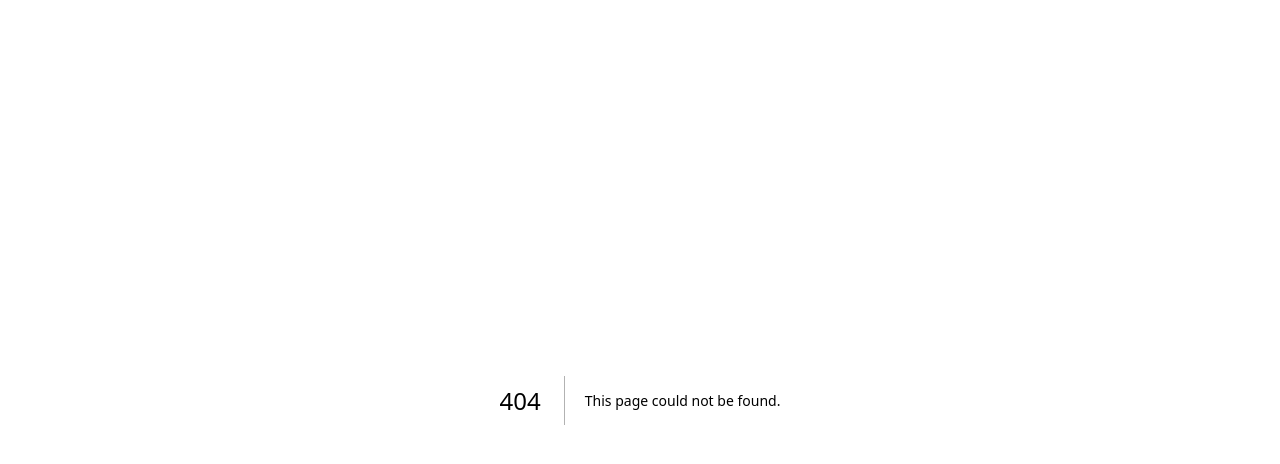
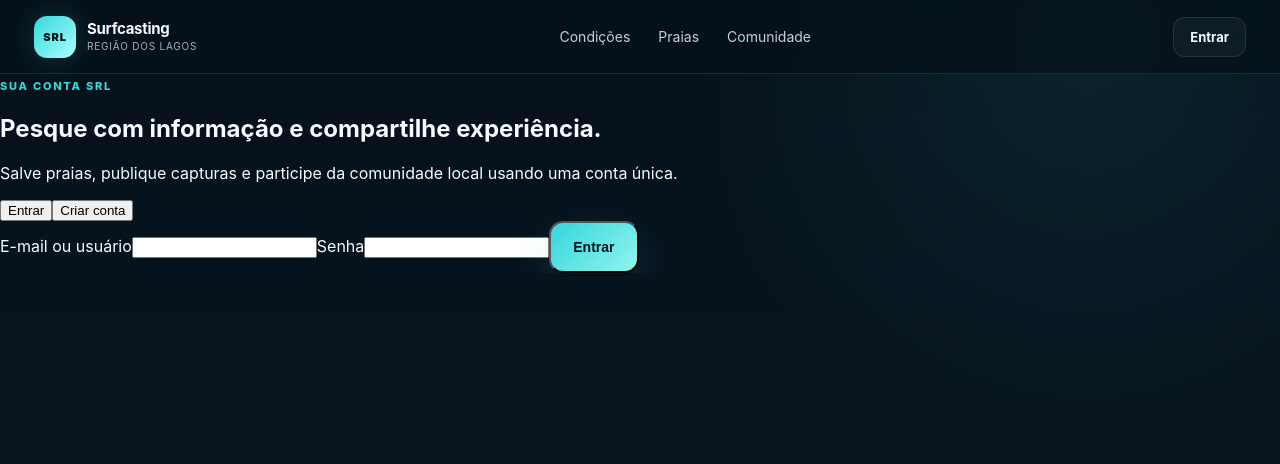
Before and after one commit to richaferreira/SITE-Surfcasting-, a Next.js app in the folder frontend/: page /login in a window 1280 px wide. Before the commit this address had no page. Shown: the top 464 px of the page. Built offline with nearby package versions, Linux system fonts and the light colour scheme; no server answers.

Commit message:
feat: adiciona login e cadastro web

```diff
--- /dev/null
+++ b/frontend/app/login/page.tsx
@@ -0,0 +1,115 @@
+"use client";
+
+import { FormEvent, useState } from "react";
+
+import SiteHeader from "../../components/SiteHeader";
+import { AuthPayload, browserApi, saveSession } from "../../lib/api";
+
+export default function LoginPage() {
+  const [mode, setMode] = useState<"login" | "register">("login");
+  const [error, setError] = useState<string | null>(null);
+  const [loading, setLoading] = useState(false);
+
+  async function submitLogin(event: FormEvent<HTMLFormElement>) {
+    event.preventDefault();
+    setLoading(true);
+    setError(null);
+    const form = new FormData(event.currentTarget);
+    try {
+      const payload = await browserApi<AuthPayload>("/api/v1/auth/login", {
+        method: "POST",
+        body: JSON.stringify({ login: form.get("login"), password: form.get("password") }),
+      });
+      saveSession(payload);
+      window.location.href = payload.user.role === "ADMIN" ? "/admin" : "/perfil";
+    } catch (err) {
+      setError(err instanceof Error ? err.message : "Não foi possível entrar.");
+    } finally {
+      setLoading(false);
+    }
+  }
+
+  async function submitRegister(event: FormEvent<HTMLFormElement>) {
+    event.preventDefault();
+    setLoading(true);
+    setError(null);
+    const form = new FormData(event.currentTarget);
+    try {
+      const payload = await browserApi<AuthPayload>("/api/v1/auth/register", {
+        method: "POST",
+        body: JSON.stringify({
+          name: form.get("name"),
+          username: form.get("username"),
+          email: form.get("email"),
+          password: form.get("password"),
+        }),
+      });
+      saveSession(payload);
+      window.location.href = "/perfil";
+    } catch (err) {
+      setError(err instanceof Error ? err.message : "Não foi possível criar sua conta.");
+    } finally {
+      setLoading(false);
+    }
+  }
+
+  return (
+    <main>
+      <SiteHeader />
+      <section className="pageShell authShell">
+        <div className="authIntro">
+          <span className="eyebrow">Sua conta SRL</span>
+          <h1>Pesque com informação e compartilhe experiência.</h1>
+          <p>Salve praias, publique capturas e participe da comunidade local usando uma conta única.</p>
+        </div>
+
+        <article className="panel authCard">
+          <div className="tabRow">
+            <button className={mode === "login" ? "tabActive" : ""} onClick={() => setMode("login")} type="button">Entrar</button>
+            <button className={mode === "register" ? "tabActive" : ""} onClick={() => setMode("register")} type="button">Criar conta</button>
+          </div>
+
+          {error ? <div className="notice errorNotice">{error}</div> : null}
+
+          {mode === "login" ? (
+            <form className="formStack" onSubmit={submitLogin}>
+              <label>
+                E-mail ou usuário
+                <input name="login" autoComplete="username" required minLength={3} />
+              </label>
+              <label>
+                Senha
+                <input name="password" type="password" autoComplete="current-password" required minLength={8} />
+              </label>
+              <button className="primaryButton formButton" disabled={loading} type="submit">
+                {loading ? "Entrando..." : "Entrar"}
+              </button>
+            </form>
+          ) : (
+            <form className="formStack" onSubmit={submitRegister}>
+              <label>
+                Nome
+                <input name="name" autoComplete="name" required minLength={2} />
+              </label>
+              <label>
+                Usuário
+                <input name="username" autoComplete="username" required minLength={3} pattern="[A-Za-z0-9_.-]+" />
+              </label>
+              <label>
+                E-mail
+                <input name="email" type="email" autoComplete="email" required />
+              </label>
+              <label>
+                Senha
+                <input name="password" type="password" autoComplete="new-password" required minLength={8} />
+              </label>
+              <button className="primaryButton formButton" disabled={loading} type="submit">
+                {loading ? "Criando..." : "Criar conta"}
+              </button>
+            </form>
+          )}
+        </article>
+      </section>
+    </main>
+  );
+}
```
